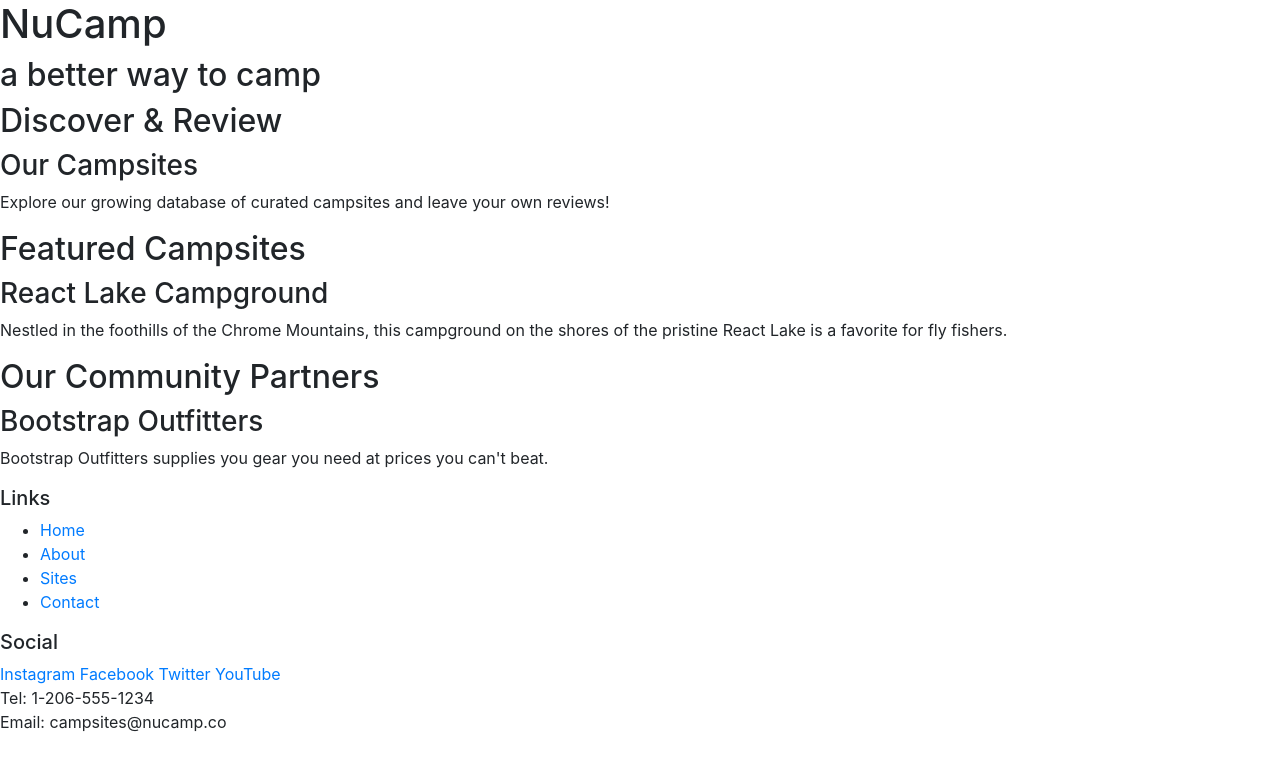
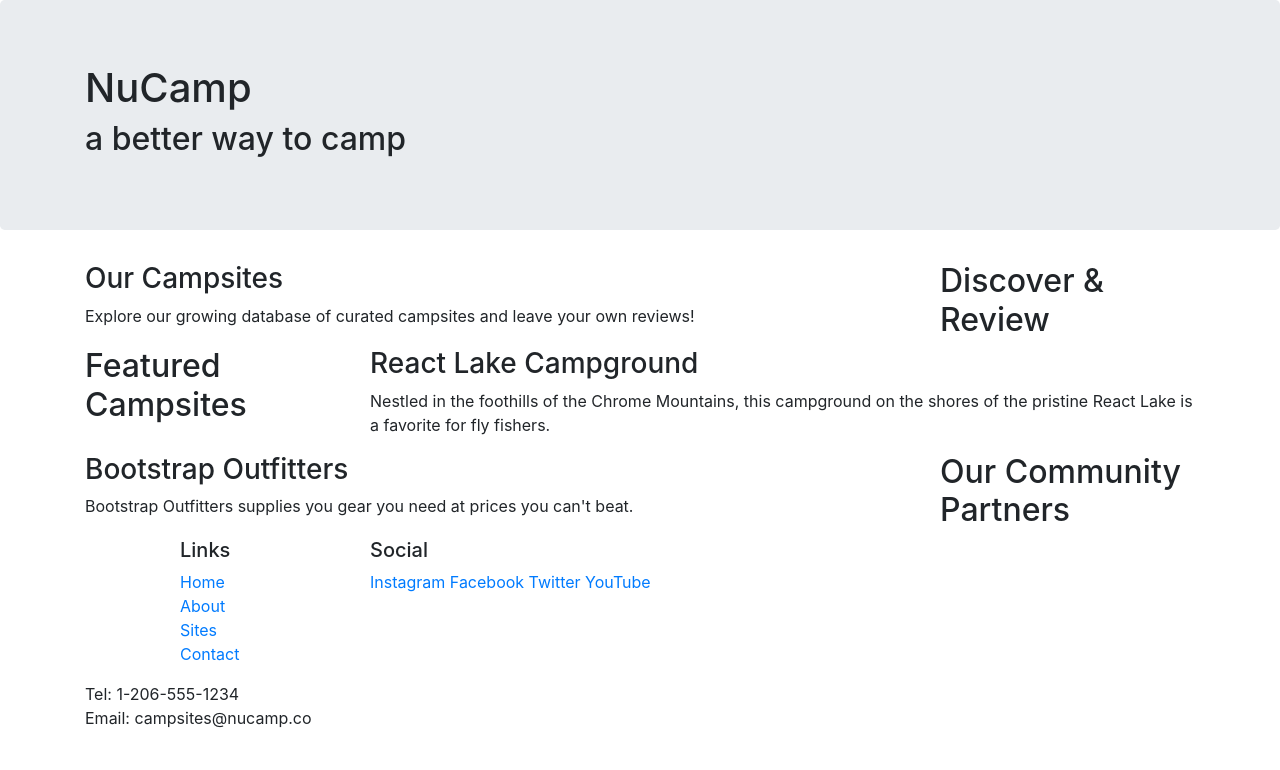
Before and after one commit to WillSpecV/Bootstrap, a website: page index.html in a window 1280 px wide. Drawn offline with nearby package versions, Linux system fonts and the light colour scheme.

Commit message:
Bootstrap Grid

```diff
--- a/index.html
+++ b/index.html
@@ -3,71 +3,98 @@
   <head>
     <meta charset="utf-8" />
     <meta name="viewport" content="width=device-width, initial-scale=1" />
-    <link rel="stylesheet" href="node_modules/bootstrap/dist/css/bootstrap.min.css">
+    <link
+      rel="stylesheet"
+      href="node_modules/bootstrap/dist/css/bootstrap.min.css"
+    />
     <title>NuCamp: A Better Way To Camp</title>
   </head>
 
   <body>
-    <header>
-      <div>
+    <header class="jumbotron">
+      <div class="container">
+        <div class="row">
+          <div class="col">
             <h1>NuCamp</h1>
             <h2>a better way to camp</h2>
           </div>
+        </div>
+      </div>
     </header>
 
-    <div>
+    <div class="container">
+      <div class="row">
+        <div class="col-sm-4 order-sm-last col-md-3">
           <h2>Discover & Review</h2>
+        </div>
+        <div class="col">
           <h3>Our Campsites</h3>
           <p>
             Explore our growing database of curated campsites and leave your own
             reviews!
           </p>
         </div>
+      </div>
+    </div>
 
-    <div>
+    <div class="container">
+      <div class="row">
+        <div class="col-sm-4 col-md-3">
           <h2>Featured Campsites</h2>
+        </div>
+        <div class="col">
           <h3>React Lake Campground</h3>
           <p>
-        Nestled in the foothills of the Chrome Mountains, this campground on the
-        shores of the pristine React Lake is a favorite for fly fishers.
+            Nestled in the foothills of the Chrome Mountains, this campground on
+            the shores of the pristine React Lake is a favorite for fly fishers.
           </p>
         </div>
+      </div>
+    </div>
 
-    <div>
+    <div class="container">
+      <div class="row">
+        <div class="col-sm-4 order-sm-last col-md-3">
           <h2>Our Community Partners</h2>
+        </div>
+        <div class="col">
           <h3>Bootstrap Outfitters</h3>
           <p>
             Bootstrap Outfitters supplies you gear you need at prices you can't
             beat.
           </p>
         </div>
+      </div>
+    </div>
 
     <footer>
-      <div>
+      <div class="container">
+        <div class="row">
+          <div class="col-4 col-sm-2 offset-1">
             <h5>Links</h5>
-        <ul>
+            <ul class="list-unstyled">
               <li><a href="#">Home</a></li>
               <li><a href="#">About</a></li>
               <li><a href="#">Sites</a></li>
               <li><a href="#">Contact</a></li>
             </ul>
           </div>
-      <div>
+          <div class="col-6 col-sm-5">
             <h5>Social</h5>
             <a href="http://instagram.com/">Instagram</a>
             <a href="http://facebook.com/">Facebook</a>
             <a href="http://twitter.com/">Twitter</a>
             <a href="http://youtube.com/">YouTube</a>
           </div>
-      <div>
+          <div class="col-6 col-sm-5">
             Tel: 1-206-555-1234<br />
             Email: campsites@nucamp.co
+          </div>
+        </div>
       </div>
     </footer>
     <script src="node_modules/jquery/dist/jquery.slim.min.js"></script>
     <script src="node_modules/popper.js/dist/umd/popper.min.js"></script>
     <script src="node_modules/bootstrap/dist/js/bootstrap.min.js"></script>
-
-
   </body>
 </html>
```
Lines whose indentation alone changed are shown as unchanged.
